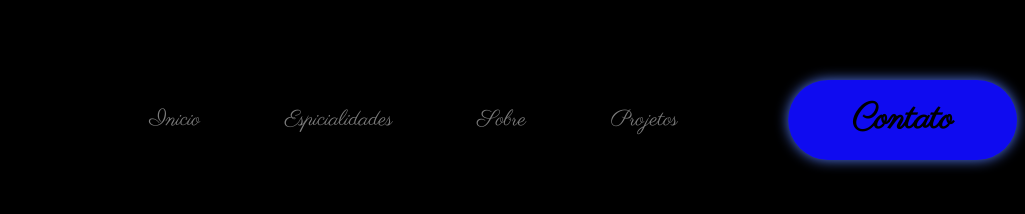
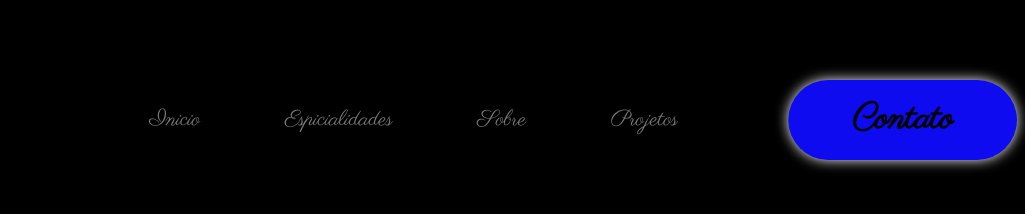
Before and after one commit to MisaAndrejezieski/Site, a plain HTML site: page Portifolio/index.html in a window 1280 px wide. In both pictures the pointer is over the button "Contato". Shown: the full height of the page, 255-1280 px from the left. Drawn offline with Linux system fonts and the light colour scheme.

Commit message:
Update style.css

```diff
--- a/Portifolio/style.css
+++ b/Portifolio/style.css
@@ -71,7 +71,7 @@ header .btn-contato button{
 }
 
 header .btn-contato button:hover{
-    box-shadow: 0px 0px 8px #5176f0;
+    box-shadow: 0px 0px 8px #faf9f8;
     transform: scale(1.60) ;
     transition: .5s;
 }
```
